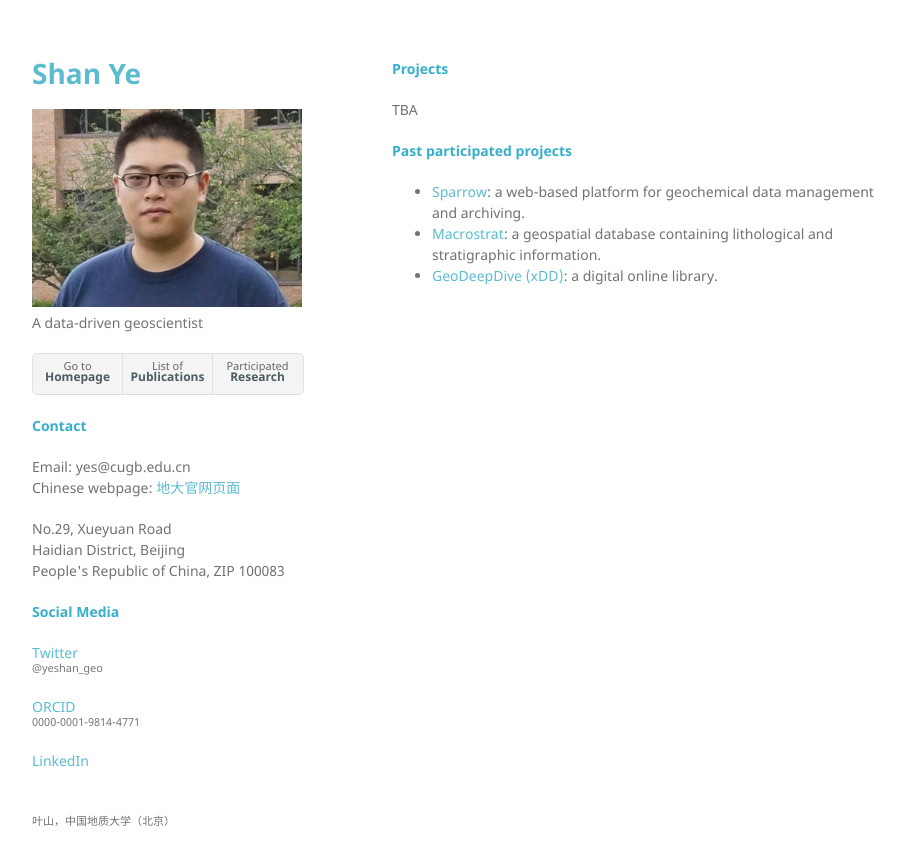
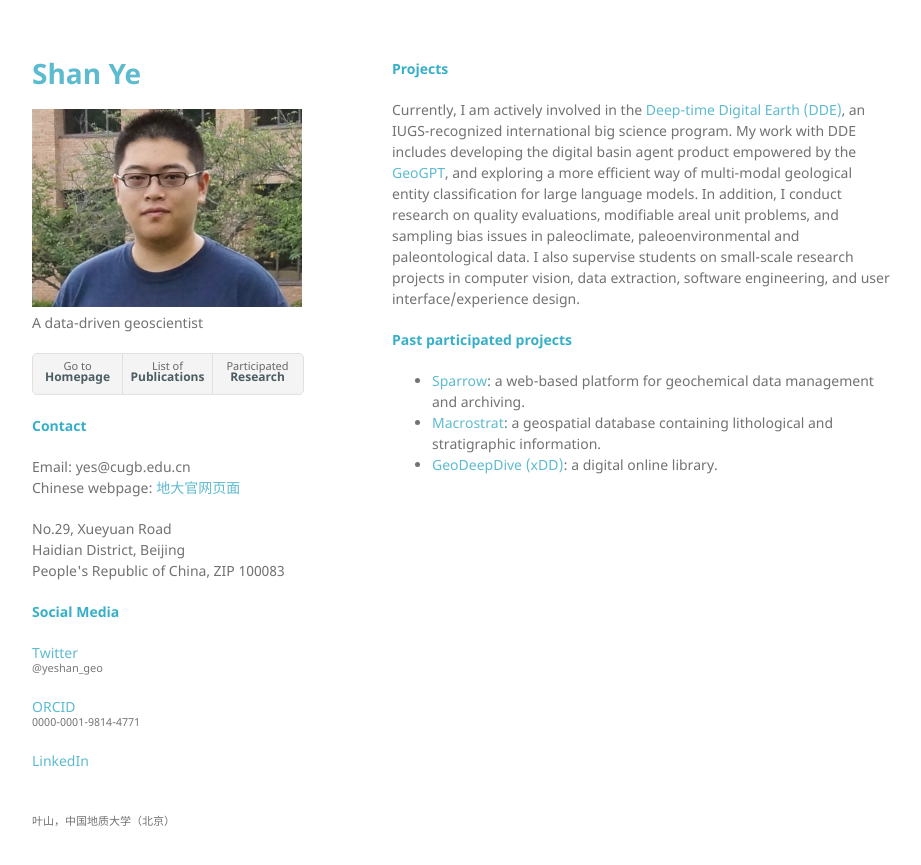
Before and after one commit to yeshan-geo/yeshan-geo.github.io, a Jekyll site: the page built from pages/research.md, in a window 1280 px wide. Shown: the top 865 px of the page, without its empty margins (178-1099 px from the left). Built offline with Jekyll 4.4.1, drawn with Linux system fonts in a browser that asks for light colours; our own code applies the rules of GitHub Pages for plain Markdown files.

Commit message:
Update research.md

```diff
--- a/pages/research.md
+++ b/pages/research.md
@@ -1,6 +1,6 @@
 #### Projects
 
-TBA
+Currently, I am actively involved in the [Deep-time Digital Earth (DDE)](https://deep-time.org/), an IUGS-recognized international big science program. My work with DDE includes developing the digital basin agent product empowered by the [GeoGPT](https://geogpt.deep-time.org), and exploring a more efficient way of multi-modal geological entity classification for large language models. In addition, I conduct research on quality evaluations, modifiable areal unit problems, and sampling bias issues in paleoclimate, paleoenvironmental and paleontological data. I also supervise students on small-scale research projects in computer vision, data extraction, software engineering, and user interface/experience design.
 
 #### Past participated projects
 
```
